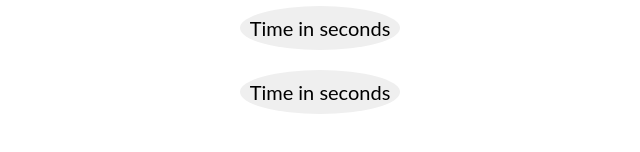
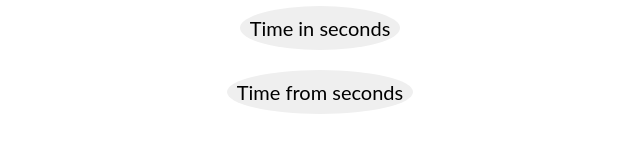
Before and after one commit to Andretan322/jsFunctionsBeetroot, a website: page index.html in a window 1280 px wide. Shown: the part 388-540 px from the top of the page, 320-960 px from the left. Drawn offline with Linux system fonts and the light colour scheme.

Commit message:
change name from Time in Seconds to Time from Seconds

```diff
--- a/index.html
+++ b/index.html
@@ -42,7 +42,7 @@
 
       <button onclick="getTimeInSeconds()">Time in seconds</button>
 
-      <button onclick="getTimeFromSeconds()">Time in seconds</button>
+      <button onclick="getTimeFromSeconds()">Time from seconds</button>
     </div>
   </body>
 </html>
```
